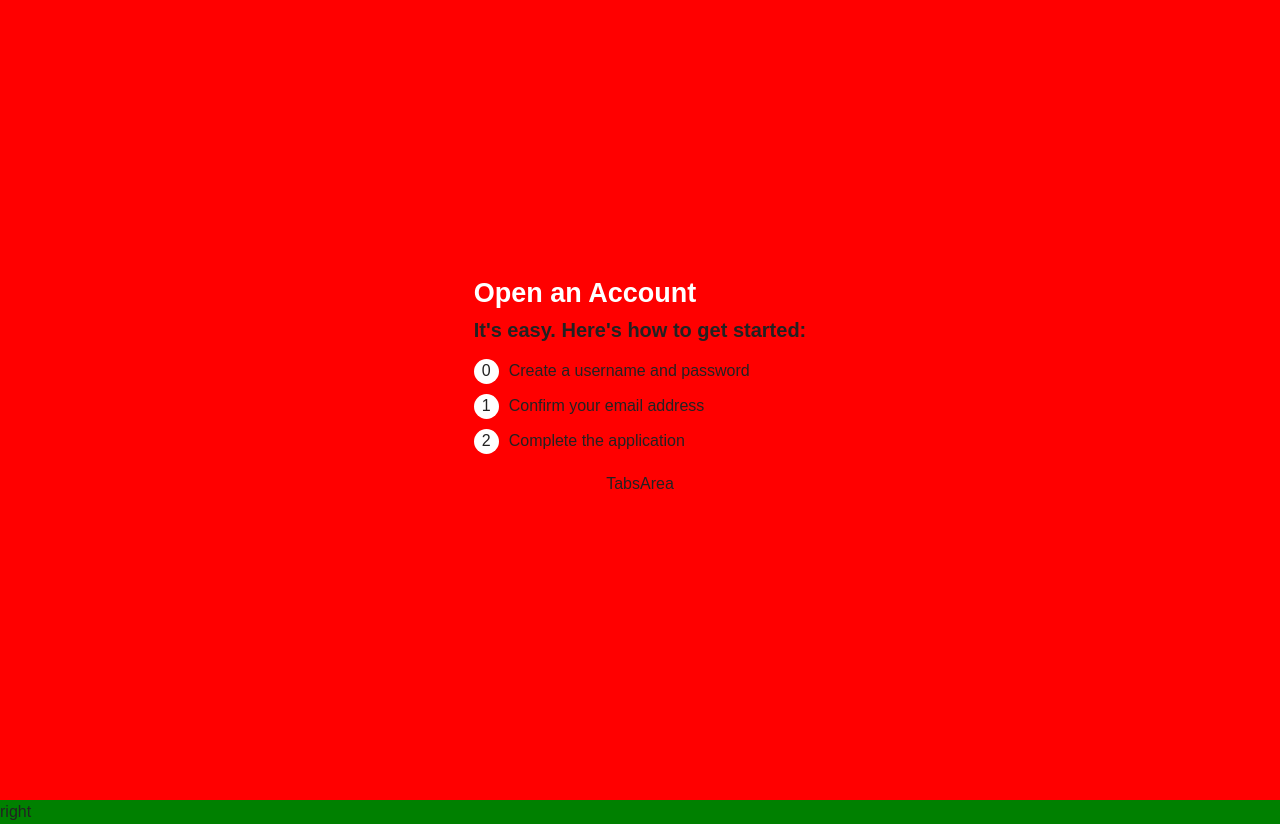
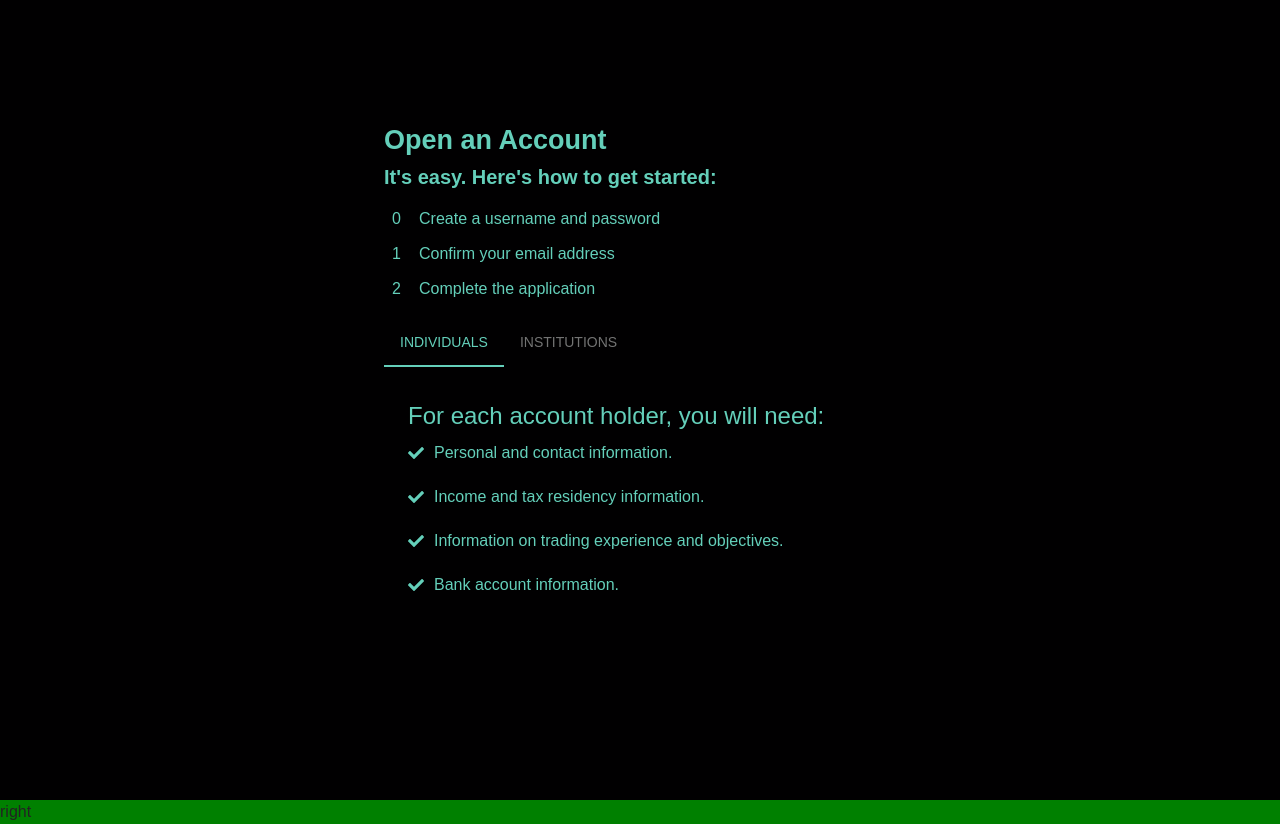
Before and after one commit to mutua-muvevi/henriot-frontend, a React (Create React App) app: page /auth/register in a window 1280 px wide. Built offline with nearby package versions, Linux system fonts and the light colour scheme.

Commit message:
set up for reusable tabs

```diff
--- a/package.json
+++ b/package.json
@@ -5,6 +5,7 @@
   "dependencies": {
     "@emotion/react": "^11.9.3",
     "@emotion/styled": "^11.9.3",
+    "@mui/lab": "^5.0.0-alpha.91",
     "@mui/material": "^5.9.1",
     "@mui/styles": "^5.9.1",
     "@mui/x-data-grid": "^5.13.1",
@@ -14,6 +15,7 @@
     "axios": "^0.27.2",
     "formik": "^2.2.9",
     "moment": "^2.29.4",
+    "prop-types": "^15.8.1",
     "react": "^18.2.0",
     "react-dom": "^18.2.0",
     "react-icons": "^4.4.0",
--- a/src/components/sections/contentblock/contentone.js
+++ b/src/components/sections/contentblock/contentone.js
@@ -1,14 +1,14 @@
 import React from 'react';
 
-import { Box, List, ListItem, ListItemText, Typography } from "@mui/material";
+import { Box, List, ListItem, Typography } from "@mui/material";
 import { styled } from "@mui/system";
 
 const StyledContentBlockOne = styled(Box)(({ theme }) => ({
-	textAlign: "left"
+	textAlign: "left",
+	minWidth: "40vw",
 }))
 
 const styledHeaders = {
-	color: "white",
 	fontWeight: "700",
 	fontSize: "27px"
 }
@@ -35,7 +35,6 @@ const StyledListItemContent = styled(Box)(({ theme }) => ({
 }))
 
 const StyledNumbering = styled(Box)(({ theme }) => ({
-	backgroundColor: "white",
 	padding: "5px",
 	borderRadius: "50%",
 	width: "25px",
@@ -75,7 +74,7 @@ const ContentBlockOne = ({ data }) => {
 								<StyledNumbering>
 									{ i }
 								</StyledNumbering>
-								<Typography varint="body1">
+								<Typography varaint="body1">
 									{ el.text }
 								</Typography>
 							</StyledListItemContent>
--- a/src/components/sections/tabs/tabs.js
+++ b/src/components/sections/tabs/tabs.js
@@ -1,9 +1,88 @@
-import React from 'react'
+import React from 'react';
 
-const Tabs = () => {
+import { Box, List, ListItem, Tab, Typography} from '@mui/material';
+import { TabContext, TabList, TabPanel } from '@mui/lab';
+import { styled } from "@mui/system";
+
+import { FaCheck } from "react-icons/fa"
+
+const iconStyles = {
+	marginRight: "10px"
+}
+
+const StyledTabsWrapper = styled(Box)(({ theme }) => ({
+	textAlign: "left",
+	minWidth: "40vw",
+}))
+
+const StyledList = styled(List)(({ theme }) => ({
+
+}))
+
+const StyledListItem = styled(ListItem)(({ theme }) => ({
+	marginBottom: "10px"
+}))
+
+const StyledListItemContent = styled(Box)(({ theme }) => ({
+	display: "flex",
+	justifyContent: "left",
+	alignItems: "center",
+	textAlign: "left",
+	marginBottom: "10px",
+}))
+
+
+const Tabs = ({data}) => {
+	const [value, setValue] = React.useState('1');
+
+	const handleChange = (event, newValue) => {
+		setValue(newValue);
+	};
+
 	return (
-		<div>Tabs</div>
-	)
+		<StyledTabsWrapper sx={{ width: '100%', typography: 'body1' }}>
+			<TabContext value={value}>
+				<Box sx={{ borderBottom: 1, borderColor: 'divider' }}>
+					<TabList onChange={handleChange} aria-label="lab API tabs example">
+						{
+							data.title &&
+							data.title.map((el, i) => (
+								<Tab key={i} label={el.label} value={el.value} />
+							))
+						}
+					</TabList>
+				</Box>
+				{
+					data.pannel &&
+					data.pannel.map((el, i) => (
+						<TabPanel key={i} value={el.value}>
+							<StyledList>
+								<Typography variant="h5" gutterBottom>
+									{ el.list.title }
+								</Typography>
+								{
+									el.list &&
+									el.list.items &&
+									el.list.items.map((li, i) => (
+										<StyledListItem key={i} disablePadding>
+											<StyledListItemContent>
+												<FaCheck style={iconStyles}/>
+												<Typography varaint="body2">
+													{ li }
+												</Typography>
+											</StyledListItemContent>
+										</StyledListItem>
+									))
+								}
+							</StyledList>
+						</TabPanel>
+					))
+				}
+				{/* <TabPanel value="2">Item Two</TabPanel>
+				<TabPanel value="3">Item Three</TabPanel> */}
+			</TabContext>
+		</StyledTabsWrapper>
+	);
 }
 
 export default Tabs
--- a/src/pages/auth/register/info.js
+++ b/src/pages/auth/register/info.js
@@ -1,4 +1,5 @@
-// import { MdArrowForwardIos } from "react-icons"
+// import { MdArrowForwardIos } from "react-icons/md"
+import { FaCheck } from "react-icons/fa"
 
 const iconStyles = {
 
@@ -55,3 +56,46 @@ export const lowercontent = {
 		},
 	]
 }
+
+export const tabareainfo = {
+	title : [
+		{
+			value: "1",
+			label: "individuals"
+		},
+		{
+			value: "2",
+			label: "institutions"
+		},
+	],
+	pannel: [
+		{
+			node: "",
+			list: {
+				title: "For each account holder, you will need:",
+				icon: <FaCheck style={iconStyles}/>,
+				items: [
+					"Personal and contact information.",
+					"Income and tax residency information.",
+					"Information on trading experience and objectives.",
+					"Bank account information."
+				],
+			},
+			value: "1",
+		},
+		{
+			node: "",
+			list: {
+				title: "You will need the following:",
+				icon: <FaCheck style={iconStyles}/>,
+				items: [
+					"Tax and contact information of the organization.",
+					"Personal and contact information of the Authorized Person on this account.",
+					"Documents proving the existence of your organization.",
+					"Bank account information.",
+				]
+			},
+			value: "2",
+		},
+	]
+}
--- a/src/pages/auth/register/register.js
+++ b/src/pages/auth/register/register.js
@@ -15,7 +15,8 @@ const StyledRegistrationWrapper = styled(Grid)(({ theme }) => ({
 }))
 
 const StyledRegistrationExpl = styled(Grid)(({ theme }) => ({
-	backgroundColor: "red",
+	backgroundColor: theme.palette.primary.dark,
+	color: theme.palette.primary.main,
 	display: "flex",
 	flexDirection: "column",
 	justifyContent: "center",
--- a/src/pages/auth/register/tabsarea.js
+++ b/src/pages/auth/register/tabsarea.js
@@ -1,8 +1,20 @@
-import React from 'react'
+import React from 'react';
+
+import { Box } from "@mui/material";
+import { styled } from "@mui/system";
+
+import Tabs from "../../../components/sections/tabs/tabs";
+import { tabareainfo } from "./info"
+
+const StyledTabsArea = styled(Box)(({ theme }) => ({
+
+}))
 
 const TabsArea = () => {
 	return (
-		<div>TabsArea</div>
+		<StyledTabsArea>
+			<Tabs data={tabareainfo}/>
+		</StyledTabsArea>
 	)
 }
 
--- a/src/theme/theme.js
+++ b/src/theme/theme.js
@@ -6,8 +6,8 @@ export const theme = createTheme({
 	},
 	palette: {
 		primary: {
-			main: "rgba(238, 193, 45, 1)",
-			dark: "rgba(221, 172, 12, 1)",
+			main: "rgba(100,207,186,255)",
+			dark: "rgba(1,0,1,255)",
 			light: "rgba(255, 199, 15, 1)"
 		},
 		secondary: {
```
Also changed, not shown: 1 other file (tests, documents, lock files or other folders).
